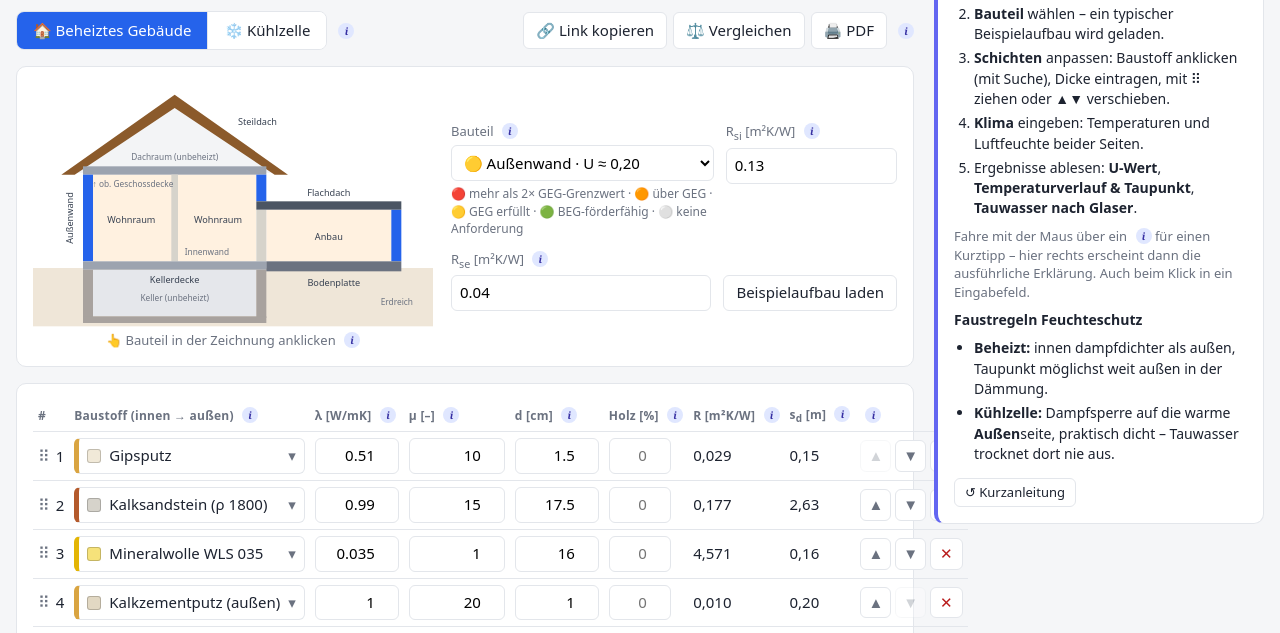
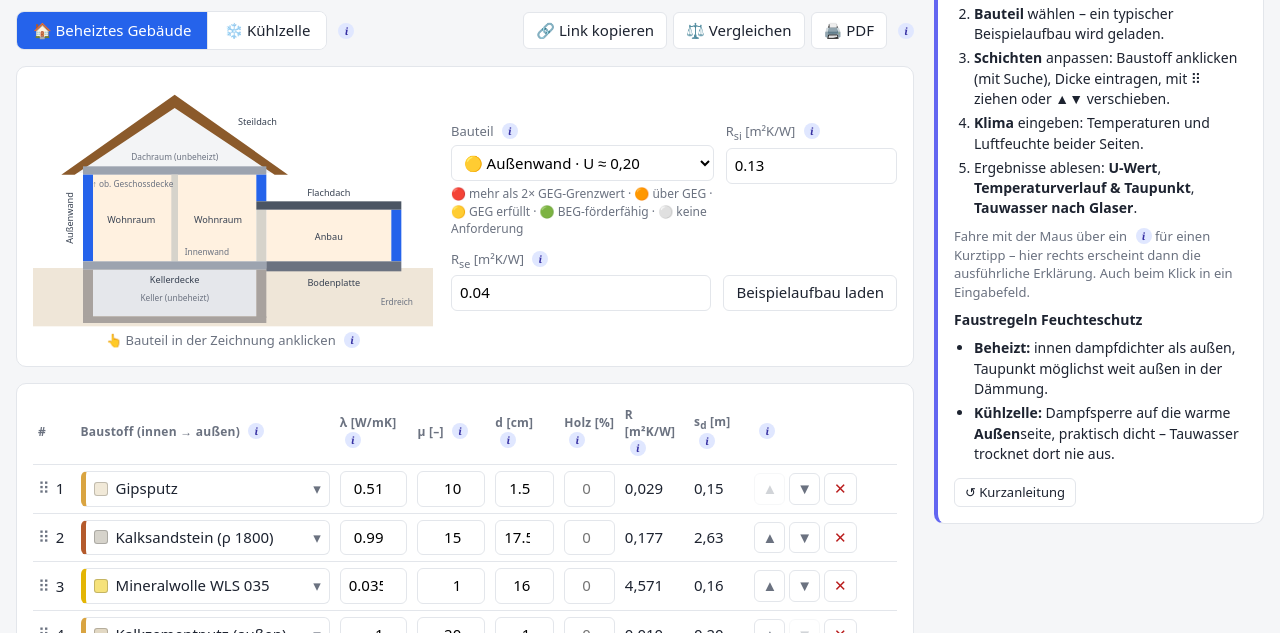
Before and after one commit to FlorianLind/u-wert-rechner, a plain HTML site: page index.html in a window 1280 px wide. Shown: the part 167-800 px from the top of the page. Drawn offline with Linux system fonts and the light colour scheme.

Commit message:
Schichttabelle: Knöpfe ▲▼✕ bleiben in der Karte
Feste Eingabefeldbreiten haben die Tabelle bei mittleren Fensterbreiten breiter
als ihre Karte gemacht, die Knopfspalte ragte über den Rahmen. Jetzt feste
Spaltenanteile (table-layout: fixed), Felder füllen ihre Spalte, Knopfspalte 118 px.

Co-Authored-By: Claude Opus 5 <noreply@anthropic.com>

```diff
--- a/index.html
+++ b/index.html
@@ -24,10 +24,8 @@
   table.lay th, table.lay td { padding:6px 5px; border-bottom:1px solid var(--line); text-align:left; }
   th { font-size:12px; color:var(--muted); font-weight:600; letter-spacing:.02em; white-space:nowrap; }
   td.num, th.num { text-align:right; font-variant-numeric:tabular-nums; }
-  td input.small { width:84px; text-align:right; }
-  td input.small.mu { width:96px; }
-  td input.small.wood { width:62px; }
-  td .rw { display:block; font-size:11px; color:#8b5a2b; white-space:nowrap; }
+  td input.small { width:100%; min-width:0; text-align:right; }   /* füllt die Spalte, statt sie aufzudrücken */
+  td .rw { display:block; font-size:11px; color:#8b5a2b; }
   button { font:inherit; cursor:pointer; border:1px solid var(--line); background:#fff; border-radius:6px; padding:6px 12px; color:var(--ink); }
   button.primary { background:var(--acc); color:#fff; border-color:var(--acc); }
   button.x { padding:4px 9px; color:var(--bad); }
@@ -279,7 +277,14 @@
   /* Kein horizontales Scrollen: bei wenig Platz werden Tabellen zu Karten */
   .wrap { overflow-x:clip; }
   main { container-type:inline-size; min-width:0; }
-  table.lay td:nth-child(2) { width:36%; }
+  /* Schichttabelle: feste Spaltenanteile, damit sie nie breiter als die Karte wird */
+  table.lay { table-layout:fixed; }
+  table.lay th { white-space:normal; }
+  table.lay tr > :nth-child(1) { width:34px; }  table.lay tr > :nth-child(2) { width:30%; }
+  table.lay tr > :nth-child(3) { width:9%; }    table.lay tr > :nth-child(4) { width:9%; }
+  table.lay tr > :nth-child(5) { width:8%; }    table.lay tr > :nth-child(6) { width:7%; }
+  table.lay tr > :nth-child(7) { width:8%; }    table.lay tr > :nth-child(8) { width:7%; }
+  table.lay tr > :nth-child(9) { width:118px; }
   .src, .note, #hBody, .srow > span { overflow-wrap:anywhere; }
   table.mini { width:100%; }
   @container (max-width: 860px) {
```
